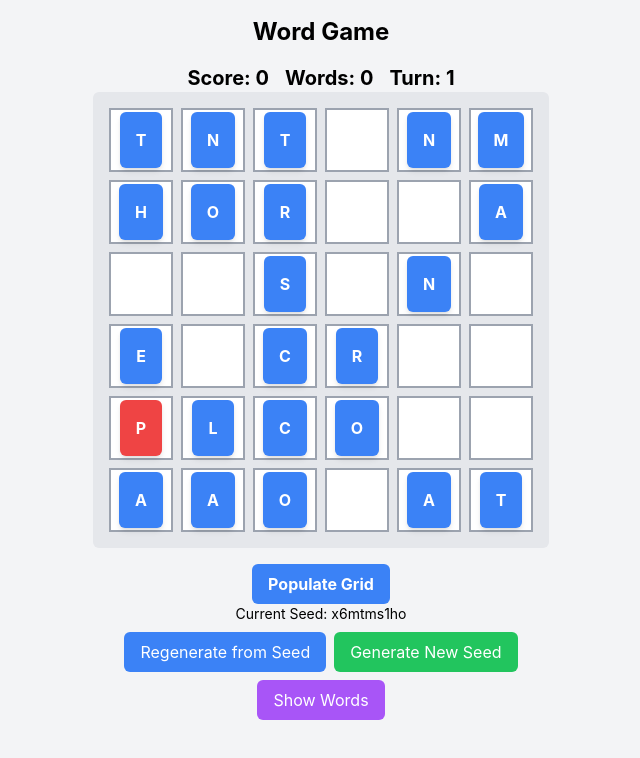
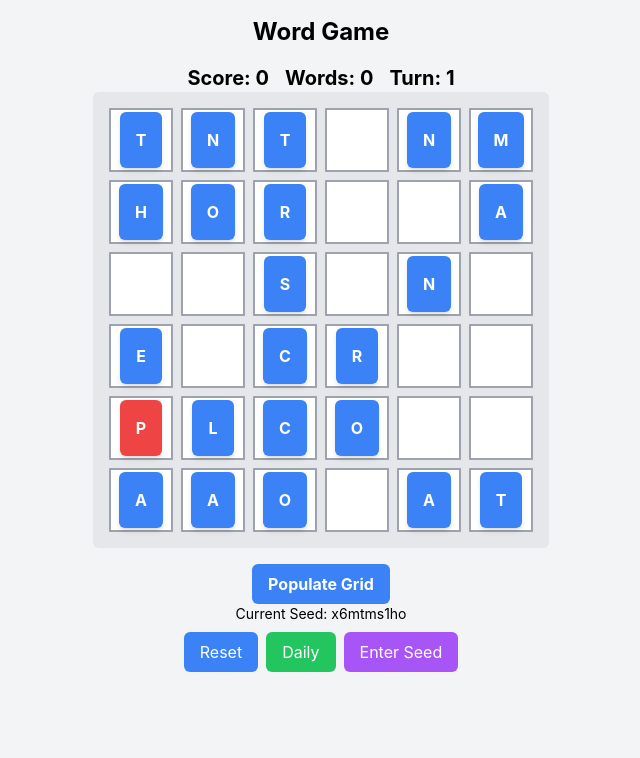
Before and after one commit to pondsquid/WordPile, a React (Create React App) app: page / in a window 1280 px wide. Shown: the top 758 px of the page, without its empty margins (319-959 px from the left). Built offline with nearby package versions, Linux system fonts and the light colour scheme.

Commit message:
Start on new Seed setup

```diff
--- a/src/components/SeedControl.jsx
+++ b/src/components/SeedControl.jsx
@@ -3,12 +3,37 @@ import { useGameState } from '../hooks/useGameState';
 
 const SeedControl = ({ gridSize }) => {
   const { seed, populateGrid, setSeed } = useGameState();
-  const [showWords, setShowWords] = useState(false);
 
-  const handleRegenerate = () => {
-    const newSeed = Math.random().toString(36).substr(2, 9);
+  // Generate a seed based on the current date (e.g., "2024-11-24")
+  const generateDailySeed = () => {
+    const today = new Date().toISOString().slice(0, 10);
+    return today;
+  };
+
+  // Handle board reset using the current seed
+  const handleReset = () => {
+    populateGrid(gridSize, seed); // Reuse the current seed to regenerate the board
+  };
+
+  // Handle Daily/Enter Seed logic
+  const handleDailyOrEnterSeed = () => {
+    const userSeed = prompt('Enter a seed value (leave blank for random):', '');
+
+    if (userSeed === null) {
+      // User canceled the prompt, do nothing
+      return;
+    }
+
+    const newSeed = userSeed.trim() || Math.random().toString(36).substr(2, 9); // Generate random seed if blank
     setSeed(newSeed);
     populateGrid(gridSize, newSeed);
+  };
+
+  // Handle the Daily seed generation
+  const handleDaily = () => {
+    const dailySeed = generateDailySeed();
+    setSeed(dailySeed);
+    populateGrid(gridSize, dailySeed);
   };
 
   return (
@@ -16,36 +41,26 @@ const SeedControl = ({ gridSize }) => {
       <p className="text-sm">Current Seed: {seed || 'None'}</p>
       <div className="flex gap-2">
         <button
-          onClick={() => populateGrid(gridSize, seed)}
+          onClick={handleReset}
           className="px-4 py-2 bg-blue-500 text-white rounded-md hover:bg-blue-700"
         >
-          Regenerate from Seed
+          Reset
         </button>
         <button
-          onClick={handleRegenerate}
+          onClick={handleDaily}
           className="px-4 py-2 bg-green-500 text-white rounded-md hover:bg-green-700"
         >
-          Generate New Seed
+          Daily
+        </button>
+        <button
+          onClick={handleDailyOrEnterSeed}
+          className="px-4 py-2 bg-purple-500 text-white rounded-md hover:bg-purple-700"
+        >
+          Enter Seed
         </button>
       </div>
-      <button
-        onClick={() => setShowWords((prev) => !prev)}
-        className="px-4 py-2 bg-purple-500 text-white rounded-md hover:bg-purple-700"
-      >
-        {showWords ? 'Hide Words' : 'Show Words'}
-      </button>
-      {showWords && <WordList />}
     </div>
   );
 };
 
-// Placeholder for WordList
-const WordList = () => {
-  return (
-    <ul>
-      <li>Example Word</li>
-    </ul>
-  );
-};
-
 export default SeedControl;
```
